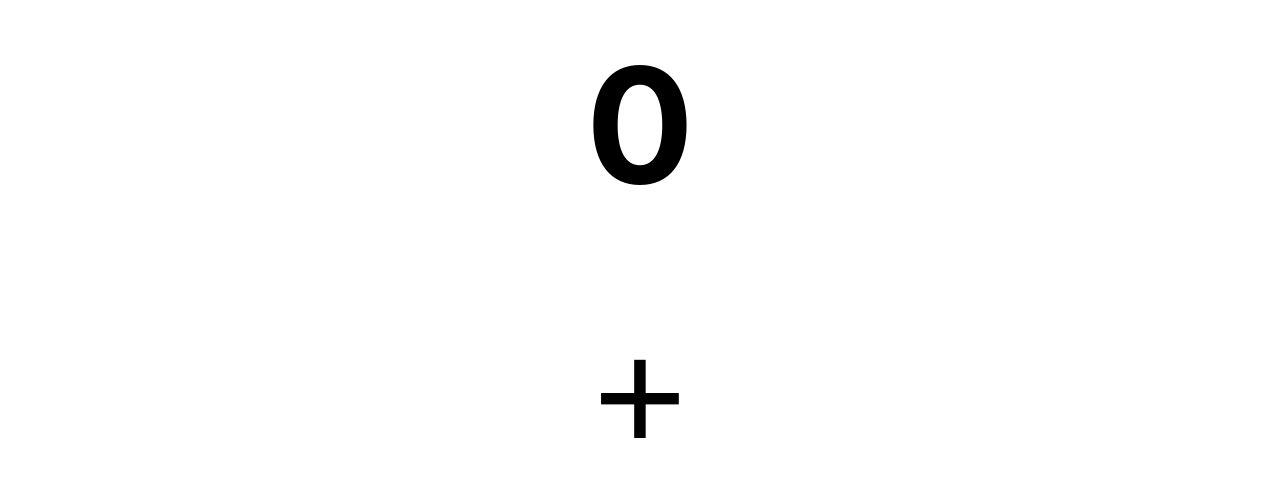
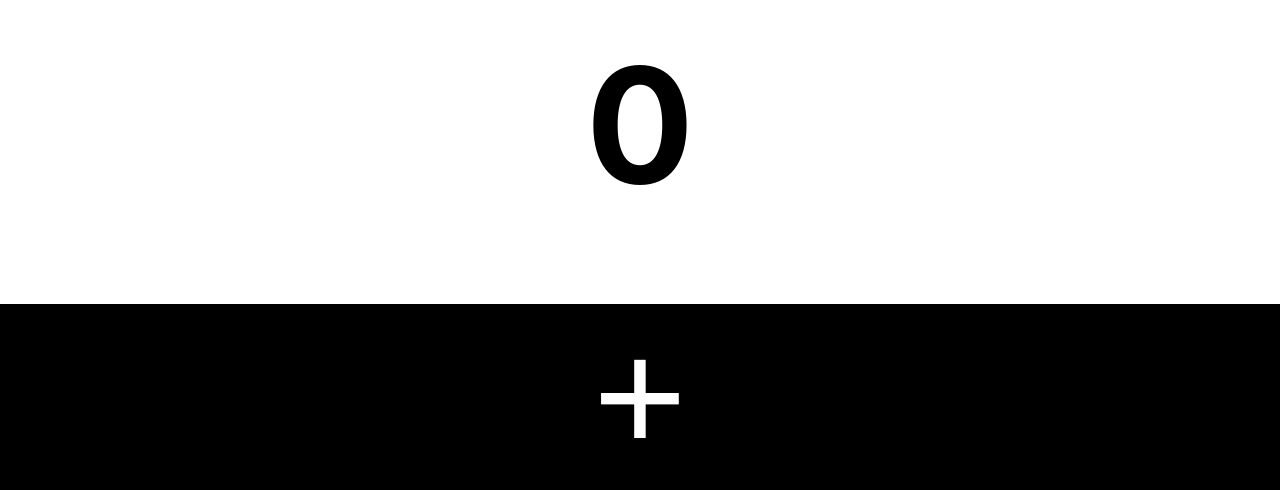
Before and after one commit to jonot-cyber/shiny-counter, a plain HTML site: page index.html in a window 1280 px wide. Shown: the part 310-800 px from the top of the page. Drawn offline with Linux system fonts and the light colour scheme.

Commit message:
Invert the increment button for better contrast
Changed the increment button so that the background is black and the
foreground is white. Before it was hard to tell where the button
ended, so this should improve that

```diff
--- a/style.css
+++ b/style.css
@@ -23,7 +23,8 @@ body {
 }
 
 .incr {
-    background-color: white;
+    background-color: black;
+    color: white;
     width: 100vw;
     border: none;
     flex: 1;
```
